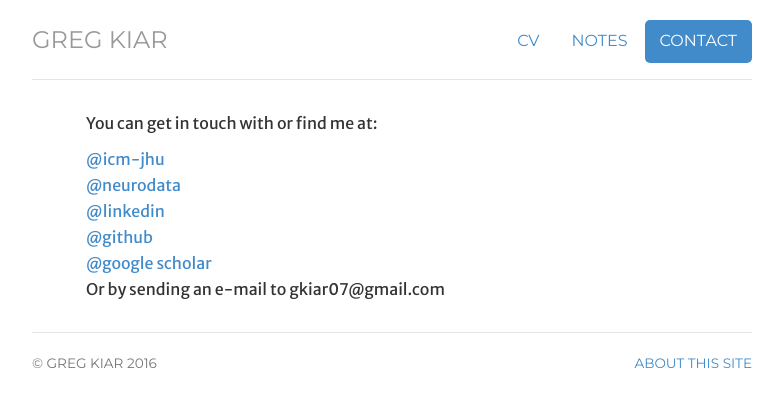
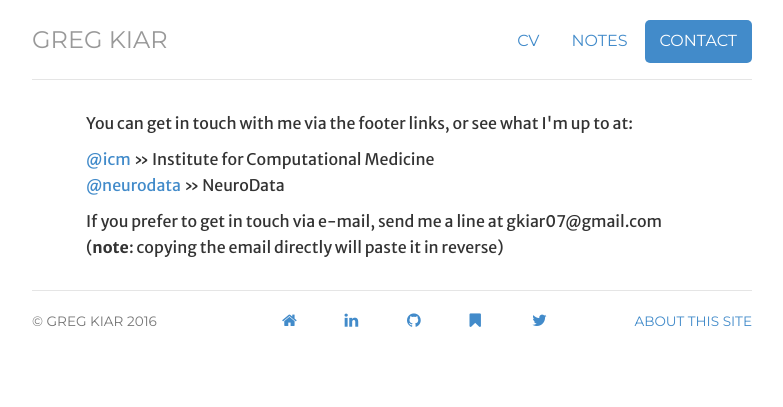
Before and after one commit to gkiar/gkiar.github.io, a Jekyll site: the page built from contact/index.html, in a window 1280 px wide. Shown: the top 407 px of the page, without its empty margins (248-1031 px from the left). Built offline with Jekyll 4.4.1, drawn with Linux system fonts in a browser that asks for light colours; nearby versions of some CDN libraries.

Commit message:
updated website formatting

```diff
--- a/_includes/footer.html
+++ b/_includes/footer.html
@@ -1,9 +1,32 @@
 <div class="footer">
 	<div class="row">
-	<div class="col-sm-8">
+	<div class="col-sm-4">
 	<p><small>&copy; greg kiar 2016</small></p>
 	</div>
-	<div class="col-sm-4">
+	<div class="col-sm-1">
+	<p><a href="{{ site.baseurl }}/index.html"><i class='fa fa-home'></i></a></p>
+	</div>
+	<div class="col-sm-1">
+	<p>
+		<a href="http://www.linkedin.com/in/gkiar"><i class='fa fa-linkedin'></i></a>
+  </p>
+	</div>
+	<div class="col-sm-1">
+	<p>
+		<a href="http://github.com/gkiar"><i class='fa fa-github'></i></a>
+  </p>
+	</div>
+	<div class="col-sm-1">
+	<p>
+		<a href="https://scholar.google.com/citations?user=ztw6g7kAAAAJ&hl=en"><i class='fa fa-bookmark'></i></a>
+  </p>
+	</div>
+	<div class="col-sm-1">
+	<p>
+		<a href="https://twitter.com/g_kiar"><i class='fa fa-twitter'></i></a>
+  </p>
+	</div>
+	<div class="col-sm-3">
 	<p class="pull-right"><small><a href="/about" title="About this site">About this site</a></small></p>
 	</div>
 	</div>
--- a/_includes/head.html
+++ b/_includes/head.html
@@ -18,5 +18,6 @@
   <script src="../../assets/js/respond.min.js"></script>
 	<![endif]-->
 	<!-- google analytics - i will not share this data with google -->
+  <link href="//maxcdn.bootstrapcdn.com/font-awesome/4.2.0/css/font-awesome.min.css" rel="stylesheet">
 	{% include analytics.html %}
 </head>
--- a/about/index.html
+++ b/about/index.html
@@ -6,13 +6,11 @@ description: Credits and information about the website gregkiar.com, the persona
 
   <div class="about">
 
-    <p><strong>gkiar.github.io</strong>  is:</p>
-
-      <ul class="list-unstyled">
+    <p><strong> gkiar.gihub.io  </strong>  is:</p>
+      <ul class="list-unstyled" style="margin-left: 1em;">
         <li>Licensed under a <a rel="license" href="https://github.com/gkiar/gkiar.github.io/blob/master/LICENSE">Apache 2.0 License</a>. </li>
         <li><a href="http://alistapart.com/article/responsive-web-design" title="Responsive Web Design at A List Apart">Responsive</a> and compatible with a variety of devices</li>
         <li>Built with <a href="http://getbootstrap.com/" title="Bootstrap 3.0">Bootstrap 3.0</a></li>
-        <li>Using typefaces <a href="http://www.google.com/fonts/specimen/Merriweather" title ="Merriweather">Merriweather</a> by <a href="https://plus.google.com/106288796449831139244/about" title="Eben Sorkin">Eben Sorkin</a> and <a href="http://www.google.com/fonts/specimen/Montserrat" title="Montserrat">Montserrat</a> by <a href="http://www.zkysky.com.ar/" title="ZkySky Design">Julieta Ulanovsky</a></li>
         <li>Powered by <a href="http://jekyllrb.com/" title="Jekyll">Jekyll</a></li>
         <li>Hosted on <a href="http://github.com/gkiar/gkiar.github.io" title="This site hosted on GitHub">GitHub</a> thanks to <a href="http://pages.github.com/" title="GitHub Pages">GitHub Pages</a></li>
         <li>A work in progress</li>
--- a/contact/index.html
+++ b/contact/index.html
@@ -9,15 +9,15 @@ description: Contact information for Greg Kiar, a Canadian Neurocartographer, Bi
 ---
 <div class="contact">
 
-	<p>You can get in touch with or find me at:</p>
+	<p>You can get in touch with me via the footer links, or see what I'm up to at:</p>
 
 	<ul class="list-unstyled">
-	<li><a href="http://icm.jhu.edu/people/graduate-students/">@icm-jhu</a></li>
-	<li><a href="http://neurodata.io/">@neurodata</a></li>
-	<li><a href="http://www.linkedin.com/in/gkiar">@linkedin</a></li>
-	<li><a href="http://github.com/gkiar">@github</a></li>
-	<li><a href="https://scholar.google.com/citations?user=ztw6g7kAAAAJ&hl=en">@google scholar</a></li>
-<li>Or by sending an e-mail to <span class="obfuscate">moc.liamg@70raikg</span></li>
+	<li><a href="http://icm.jhu.edu/people/graduate-students/">@icm</a> &raquo; Institute for Computational Medicine</li>
+	<li><a href="http://neurodata.io/">@neurodata</a> &raquo;</i> NeuroData</li>
+	</ul>
+
+	<ul class="list-unstyled">
+  <li>If you prefer to get in touch via e-mail, send me a line at <span class="obfuscate">moc.liamg@70raikg</span> (<strong>note</strong>: copying the email directly will paste it in reverse)</li>
 	</ul>
 
 </div>
```
Also changed, not shown: Gemfile (+6 -1 lines).
